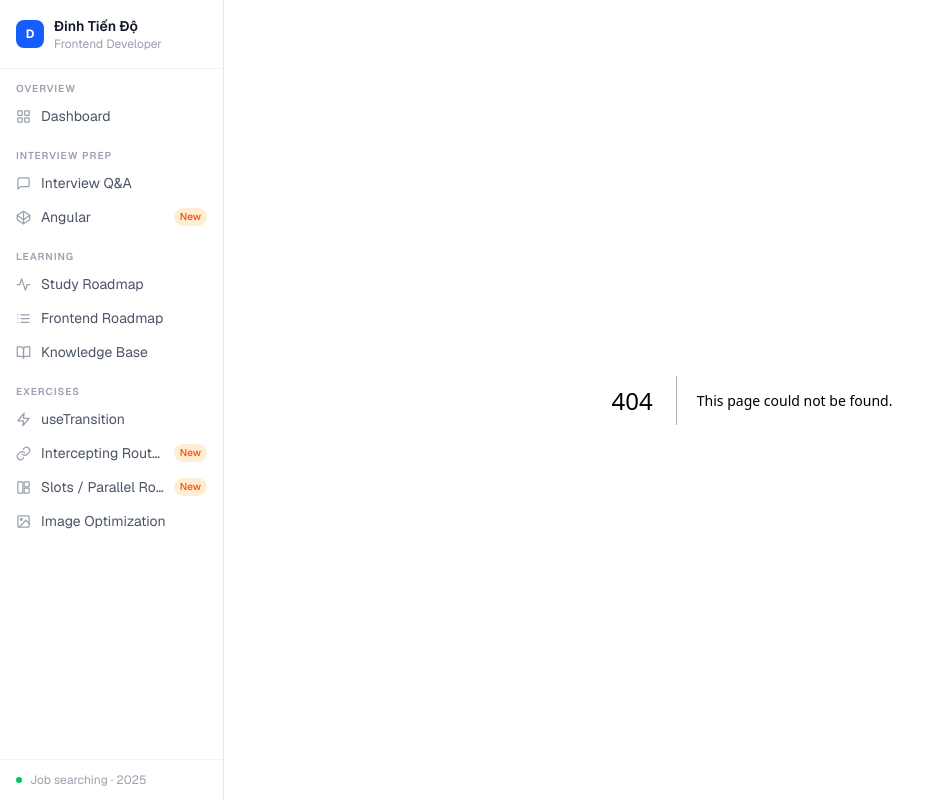
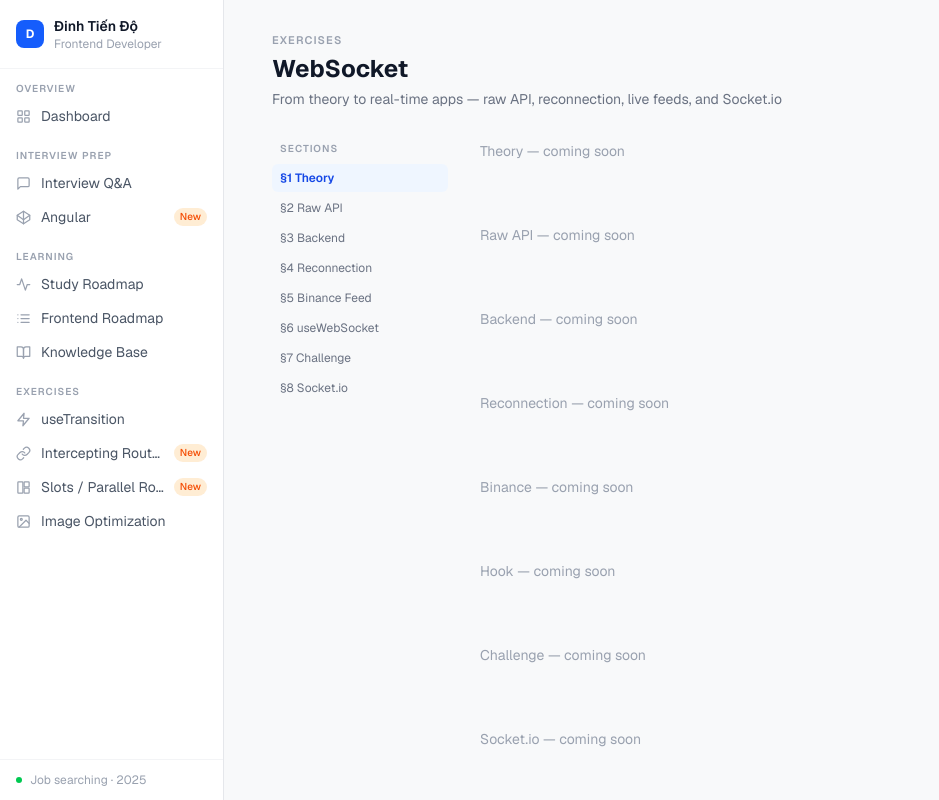
Before and after one commit to dodt99/cv, a Next.js app: page /exercises/websocket in a window 1280 px wide. Before the commit this address had no page. Shown: the whole page, without its empty margins (0-939 px from the left). Built offline with nearby package versions, Linux system fonts and the light colour scheme.

Commit message:
feat: add websocket page shell with mini-nav and section stubs

```diff
--- /dev/null
+++ b/app/exercises/websocket/components/BackendSection.tsx
@@ -0,0 +1,3 @@
+export function BackendSection() {
+  return <section id="backend" className="mb-16 scroll-mt-4"><p className="text-gray-400 text-sm">Backend — coming soon</p></section>;
+}
--- /dev/null
+++ b/app/exercises/websocket/components/BinanceSection.tsx
@@ -0,0 +1,3 @@
+export function BinanceSection() {
+  return <section id="binance" className="mb-16 scroll-mt-4"><p className="text-gray-400 text-sm">Binance — coming soon</p></section>;
+}
--- /dev/null
+++ b/app/exercises/websocket/components/ChallengeSection.tsx
@@ -0,0 +1,3 @@
+export function ChallengeSection() {
+  return <section id="challenge" className="mb-16 scroll-mt-4"><p className="text-gray-400 text-sm">Challenge — coming soon</p></section>;
+}
--- /dev/null
+++ b/app/exercises/websocket/components/HookSection.tsx
@@ -0,0 +1,3 @@
+export function HookSection() {
+  return <section id="hook" className="mb-16 scroll-mt-4"><p className="text-gray-400 text-sm">Hook — coming soon</p></section>;
+}
--- /dev/null
+++ b/app/exercises/websocket/components/RawApiSection.tsx
@@ -0,0 +1,3 @@
+export function RawApiSection() {
+  return <section id="raw-api" className="mb-16 scroll-mt-4"><p className="text-gray-400 text-sm">Raw API — coming soon</p></section>;
+}
--- /dev/null
+++ b/app/exercises/websocket/components/ReconnectSection.tsx
@@ -0,0 +1,3 @@
+export function ReconnectSection() {
+  return <section id="reconnect" className="mb-16 scroll-mt-4"><p className="text-gray-400 text-sm">Reconnection — coming soon</p></section>;
+}
--- /dev/null
+++ b/app/exercises/websocket/components/SocketIOSection.tsx
@@ -0,0 +1,3 @@
+export function SocketIOSection() {
+  return <section id="socketio" className="mb-16 scroll-mt-4"><p className="text-gray-400 text-sm">Socket.io — coming soon</p></section>;
+}
--- /dev/null
+++ b/app/exercises/websocket/components/TheorySection.tsx
@@ -0,0 +1,3 @@
+export function TheorySection() {
+  return <section id="theory" className="mb-16 scroll-mt-4"><p className="text-gray-400 text-sm">Theory — coming soon</p></section>;
+}
--- /dev/null
+++ b/app/exercises/websocket/page.tsx
@@ -0,0 +1,98 @@
+"use client";
+
+import { useState, useEffect } from "react";
+import { TheorySection } from "./components/TheorySection";
+import { RawApiSection } from "./components/RawApiSection";
+import { BackendSection } from "./components/BackendSection";
+import { ReconnectSection } from "./components/ReconnectSection";
+import { BinanceSection } from "./components/BinanceSection";
+import { HookSection } from "./components/HookSection";
+import { ChallengeSection } from "./components/ChallengeSection";
+import { SocketIOSection } from "./components/SocketIOSection";
+
+const NAV_SECTIONS = [
+  { id: "theory",    label: "§1 Theory" },
+  { id: "raw-api",   label: "§2 Raw API" },
+  { id: "backend",   label: "§3 Backend" },
+  { id: "reconnect", label: "§4 Reconnection" },
+  { id: "binance",   label: "§5 Binance Feed" },
+  { id: "hook",      label: "§6 useWebSocket" },
+  { id: "challenge", label: "§7 Challenge" },
+  { id: "socketio",  label: "§8 Socket.io" },
+];
+
+export default function WebSocketPage() {
+  const [activeId, setActiveId] = useState("theory");
+
+  useEffect(() => {
+    const observers: IntersectionObserver[] = [];
+    NAV_SECTIONS.forEach(({ id }) => {
+      const el = document.getElementById(id);
+      if (!el) return;
+      const obs = new IntersectionObserver(
+        ([entry]) => { if (entry.isIntersecting) setActiveId(id); },
+        { rootMargin: "-20% 0px -70% 0px", threshold: 0 }
+      );
+      obs.observe(el);
+      observers.push(obs);
+    });
+    return () => observers.forEach((obs) => obs.disconnect());
+  }, []);
+
+  function scrollToSection(id: string) {
+    document.getElementById(id)?.scrollIntoView({ behavior: "smooth" });
+  }
+
+  return (
+    <div className="max-w-5xl mx-auto px-8 py-8">
+      {/* Header */}
+      <div className="mb-8">
+        <p className="text-[11px] font-semibold text-gray-400 uppercase tracking-widest mb-1">
+          Exercises
+        </p>
+        <h1 className="text-2xl font-bold text-gray-900">WebSocket</h1>
+        <p className="text-sm text-gray-500 mt-1">
+          From theory to real-time apps — raw API, reconnection, live feeds, and Socket.io
+        </p>
+      </div>
+
+      {/* Two-zone layout */}
+      <div className="flex gap-8 items-start">
+        {/* Sticky mini-nav */}
+        <nav className="w-44 shrink-0 sticky top-8">
+          <p className="text-[10px] font-semibold text-gray-400 uppercase tracking-widest mb-2 px-2">
+            Sections
+          </p>
+          <ul className="space-y-0.5">
+            {NAV_SECTIONS.map(({ id, label }) => (
+              <li key={id}>
+                <button
+                  onClick={() => scrollToSection(id)}
+                  className={`w-full text-left px-2 py-1.5 rounded-md text-xs transition-all ${
+                    activeId === id
+                      ? "bg-blue-50 text-blue-700 font-semibold"
+                      : "text-gray-500 hover:bg-gray-100 hover:text-gray-800"
+                  }`}
+                >
+                  {label}
+                </button>
+              </li>
+            ))}
+          </ul>
+        </nav>
+
+        {/* Scrollable content */}
+        <div className="flex-1 min-w-0">
+          <TheorySection />
+          <RawApiSection />
+          <BackendSection />
+          <ReconnectSection />
+          <BinanceSection />
+          <HookSection />
+          <ChallengeSection />
+          <SocketIOSection />
+        </div>
+      </div>
+    </div>
+  );
+}
```
